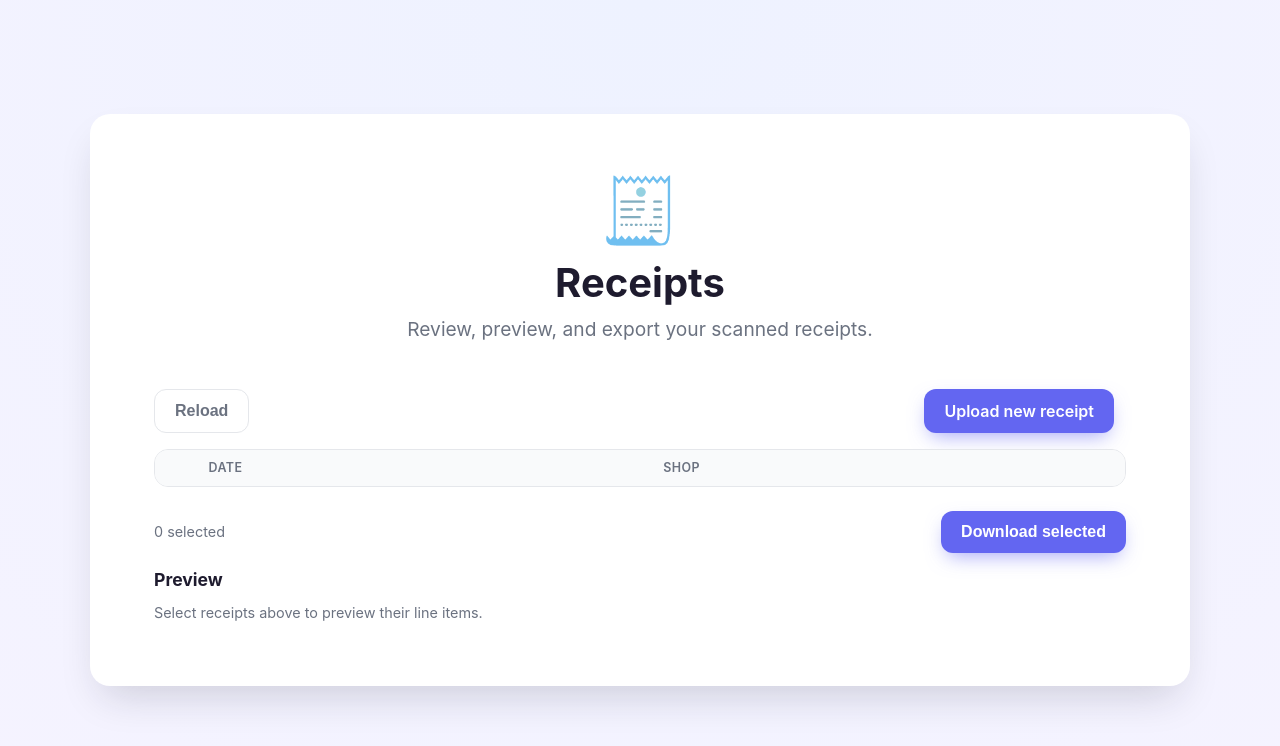
After one commit to edo98811/rechnungen_app, a FastAPI app: template app/templates/receipts_list.html in a window 1280 px wide. The commit adds this page. Shown: the top 746 px of the page. Run offline with FastAPI, Linux system fonts and the light colour scheme; the template is opened without the code that fills it, so the values that code supplies are empty; parts of the project's set-up code (start-up, migrations or seed data) failed here and were passed over.

Commit message:
Replace single-receipt upload/view flow with a persistent receipts dashboard
Old GET / (index.html) and POST /upload (result.html) deleted entirely
— the dashboard's JS-driven upload button replaces them, calling the
existing POST /api/receipts/upload rather than duplicating an upload
path. GET / now renders the dashboard shell directly, since it's
login's default post-auth redirect target.

New POST /receipts/export (web) and POST /api/receipts/preview: preview
reuses compute_receipt_rows from the already-merged multi-receipt-excel
work, so the live preview panel and the actual export can never drift
out of sync with each other.

app/static/app.js is plain vanilla JS, no libraries, no build step —
matches the project's existing zero-tooling frontend. Selection state
(selectedIds, a Set) is tracked independently of checkbox DOM state and
of renderList()'s output, specifically so a future filter UI can hide/
remove rows from the DOM without losing what's selected — renderList()
takes any array and stays generic over filtered vs. full lists.

4 new/rewritten tests for the changed and new routes; no JS test
tooling exists in this project so app.js itself is verified manually,
not by an automated suite. Full suite: 26 passed. pyright: 0 errors.

Co-Authored-By: Claude Sonnet 5 <noreply@anthropic.com>
Claude-Session: https://claude.ai/code/session_01MDWTPEWWv2qSx2VRd7jy62

```diff
--- /dev/null
+++ b/app/static/app.js
@@ -0,0 +1,162 @@
+let allReceipts = [];
+const selectedIds = new Set();
+
+let previewDebounceTimer = null;
+
+function renderList(receipts) {
+  const tbody = document.getElementById("receipt-rows");
+  tbody.innerHTML = "";
+
+  for (const { id, receipt } of receipts) {
+    const row = document.createElement("tr");
+
+    const checkboxCell = document.createElement("td");
+    const checkbox = document.createElement("input");
+    checkbox.type = "checkbox";
+    checkbox.name = "receipt_ids";
+    checkbox.value = id;
+    checkbox.checked = selectedIds.has(id);
+    checkbox.addEventListener("change", () => {
+      if (checkbox.checked) {
+        selectedIds.add(id);
+      } else {
+        selectedIds.delete(id);
+      }
+      updateSelectedCount();
+      updatePreview();
+    });
+    checkboxCell.appendChild(checkbox);
+
+    const dateCell = document.createElement("td");
+    dateCell.textContent = receipt.date;
+
+    const shopCell = document.createElement("td");
+    shopCell.textContent = receipt.store_name;
+
+    row.appendChild(checkboxCell);
+    row.appendChild(dateCell);
+    row.appendChild(shopCell);
+    tbody.appendChild(row);
+  }
+}
+
+function refreshList() {
+  fetch("/api/receipts")
+    .then((response) => response.json())
+    .then((data) => {
+      allReceipts = data;
+      renderList(allReceipts);
+    });
+}
+
+function uploadReceipt(file) {
+  const statusEl = document.getElementById("upload-status");
+  const formData = new FormData();
+  formData.append("file", file);
+
+  statusEl.textContent = "Uploading…";
+
+  fetch("/api/receipts/upload", {
+    method: "POST",
+    body: formData,
+  })
+    .then((response) => {
+      if (!response.ok) {
+        throw new Error("Upload failed");
+      }
+      statusEl.textContent = "✓ Upload successful";
+      refreshList();
+      setTimeout(() => {
+        statusEl.textContent = "";
+      }, 4000);
+    })
+    .catch(() => {
+      statusEl.textContent = "✗ Upload failed";
+    });
+}
+
+function renderPreview(data) {
+  const panel = document.getElementById("preview-panel");
+  panel.innerHTML = "";
+
+  if (!data.rows || data.rows.length === 0) {
+    return;
+  }
+
+  const table = document.createElement("table");
+  const thead = document.createElement("thead");
+  const headerRow = document.createElement("tr");
+  const headers = [
+    "product_name",
+    "price",
+    "quantity",
+    "price_per_item",
+    "user_id",
+    "date",
+    "shop_name",
+  ];
+  for (const header of headers) {
+    const th = document.createElement("th");
+    th.textContent = header;
+    headerRow.appendChild(th);
+  }
+  thead.appendChild(headerRow);
+  table.appendChild(thead);
+
+  const tbody = document.createElement("tbody");
+  for (const row of data.rows) {
+    const tr = document.createElement("tr");
+    for (const value of row) {
+      const td = document.createElement("td");
+      td.textContent = value;
+      tr.appendChild(td);
+    }
+    tbody.appendChild(tr);
+  }
+  table.appendChild(tbody);
+
+  const wrap = document.createElement("div");
+  wrap.className = "table-wrap";
+  wrap.appendChild(table);
+  panel.appendChild(wrap);
+
+  const total = document.createElement("p");
+  total.className = "summary-row summary-total";
+  total.textContent = `Grand total: ${data.grand_total}`;
+  panel.appendChild(total);
+}
+
+function updatePreview() {
+  clearTimeout(previewDebounceTimer);
+
+  if (selectedIds.size === 0) {
+    document.getElementById("preview-panel").innerHTML = "";
+    return;
+  }
+
+  previewDebounceTimer = setTimeout(() => {
+    fetch("/api/receipts/preview", {
+      method: "POST",
+      headers: { "Content-Type": "application/json" },
+      body: JSON.stringify([...selectedIds]),
+    })
+      .then((response) => response.json())
+      .then((data) => renderPreview(data));
+  }, 300);
+}
+
+function updateSelectedCount() {
+  document.getElementById("selected-count").textContent =
+    `${selectedIds.size} selected`;
+}
+
+refreshList();
+
+document.getElementById("reload-btn").addEventListener("click", refreshList);
+
+document.getElementById("upload-input").addEventListener("change", (event) => {
+  const file = event.target.files[0];
+  if (file) {
+    uploadReceipt(file);
+  }
+});
--- a/app/static/styles.css
+++ b/app/static/styles.css
@@ -280,6 +280,67 @@ tbody tr:nth-child(even) {
   border-color: var(--primary);
 }
 
+.toolbar {
+  display: flex;
+  align-items: center;
+  justify-content: space-between;
+  gap: 1rem;
+  margin-bottom: 1rem;
+  flex-wrap: wrap;
+}
+
+.toolbar-left,
+.toolbar-right {
+  display: flex;
+  align-items: center;
+  gap: 0.75rem;
+}
+
+.toolbar .btn {
+  width: auto;
+  padding: 0.75rem 1.25rem;
+  font-size: 1rem;
+}
+
+.upload-label {
+  display: inline-flex;
+  align-items: center;
+  cursor: pointer;
+}
+
+.upload-status {
+  font-size: 0.9rem;
+  color: var(--text-muted);
+  min-height: 1.2em;
+}
+
+#receipt-table th:first-child,
+#receipt-table td:first-child {
+  width: 2.5rem;
+  text-align: center;
+}
+
+.selected-count {
+  font-size: 0.9rem;
+  color: var(--text-muted);
+}
+
+.preview-heading {
+  margin: 0 0 0.75rem;
+  font-size: 1.1rem;
+  text-align: left;
+}
+
+.preview-panel {
+  text-align: left;
+}
+
+.preview-panel:empty::before {
+  content: "Select receipts above to preview their line items.";
+  color: var(--text-muted);
+  font-size: 0.9rem;
+}
+
 .error-message {
   color: #dc2626;
   background: color-mix(in srgb, #dc2626 10%, transparent);
--- /dev/null
+++ b/app/templates/receipts_list.html
@@ -0,0 +1,51 @@
+{% extends "base.html" %}
+{% block content %}
+<div class="brand">
+  <span class="brand-icon">🧾</span>
+  <h1>Receipts</h1>
+  <p class="subtitle">Review, preview, and export your scanned receipts.</p>
+</div>
+
+<div class="toolbar">
+  <div class="toolbar-left">
+    <button type="button" id="reload-btn" class="btn btn-ghost">Reload</button>
+  </div>
+  <div class="toolbar-right">
+    <label for="upload-input" class="btn btn-primary upload-label">
+      Upload new receipt
+      <input type="file" id="upload-input" accept="image/jpeg,image/png,image/gif,image/webp" hidden>
+    </label>
+    <span id="upload-status" class="upload-status"></span>
+  </div>
+</div>
+
+<form action="/receipts/export" method="post" id="export-form">
+  <div class="table-wrap">
+    <table id="receipt-table">
+      <thead>
+        <tr>
+          <th></th>
+          <th>Date</th>
+          <th>Shop</th>
+        </tr>
+      </thead>
+      <tbody id="receipt-rows">
+      </tbody>
+    </table>
+  </div>
+
+  <div class="toolbar">
+    <div class="toolbar-left">
+      <span id="selected-count" class="selected-count">0 selected</span>
+    </div>
+    <div class="toolbar-right">
+      <button type="submit" class="btn btn-primary">Download selected</button>
+    </div>
+  </div>
+</form>
+
+<h2 class="preview-heading">Preview</h2>
+<div id="preview-panel" class="preview-panel"></div>
+
+<script src="/static/app.js" defer></script>
+{% endblock %}
```
Also changed, not shown: CLAUDE.md (+46 -20 lines), app/api/receipts.py (+16 -4 lines), app/templates/index.html (deleted, +0 -18 lines), app/templates/result.html (deleted, +0 -46 lines), app/web/routes.py (+21 -22 lines), tests/api/test_receipts.py (+52 -0 lines), tests/web/test_routes.py (+32 -10 lines).
